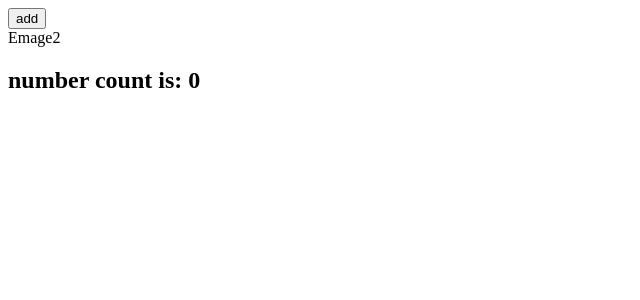
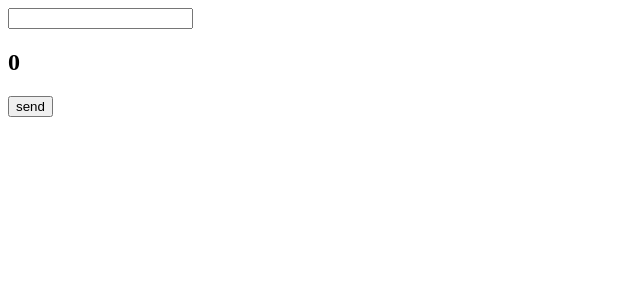
Before and after one commit to anandhuc1666/light, a React (Vite) app: page /1 in a window 1280 px wide. Shown: the top 300 px of the page, without its empty margins (0-640 px from the left). Built offline with nearby package versions, Linux system fonts and the light colour scheme.

Commit message:
CodeBuild

```diff
--- a/src/Image/Emage.jsx
+++ b/src/Image/Emage.jsx
@@ -92,21 +92,51 @@
 // }
 
 // export default Emage
-import React, { useCallback, useState } from 'react'
-import Emage2 from './Emage2'
+// import React, { useCallback, useState } from 'react'
+// import Emage2 from './Emage2'
+
+// function Emage() {
+//     const [count, setCount] = useState(0)
+//     const handle = useCallback(() => {
+//         setCount((pre) => pre )
+//     }, [])
+//     console.log(`page one: ${count}`)
+//     return (
+//         <div>
+//             <button onClick={handle}>add</button>
+//             <Emage2 count={count}/>
+//         </div>
+//     )
+// }
+
+// export default Emage
+import React, { useState } from 'react'
+import svg from '../Image/vite.svg'
 
 function Emage() {
-    const [count, setCount] = useState(0)
-    const handle = useCallback(() => {
-        setCount((pre) => pre )
-    }, [])
-    console.log(`page one: ${count}`)
-    return (
-        <div>
-            <button onClick={handle}>add</button>
-            <Emage2 count={count}/>
-        </div>
-    )
+    const[text,setText]=useState(0)
+    const[count,setCount]=useState(0)
+    const[image,setImage]=useState([])
+
+     const send =()=>{
+        let newimage = parseInt(text)
+        setImage(Array(newimage).fill(svg))
+       setCount(text)
+     }
+
+  return (
+    <div>
+        <input type="text" onChange={(e)=>setText(e.target.value)}/>
+        <h2>{count}</h2>
+       <button onClick={send}>send</button>
+       {
+        image&&
+        image.map((i,k)=>(
+            <div key={k}><img src={i} alt="" /></div>
+        ))
+       }
+    </div>
+  )
 }
 
 export default Emage
```
